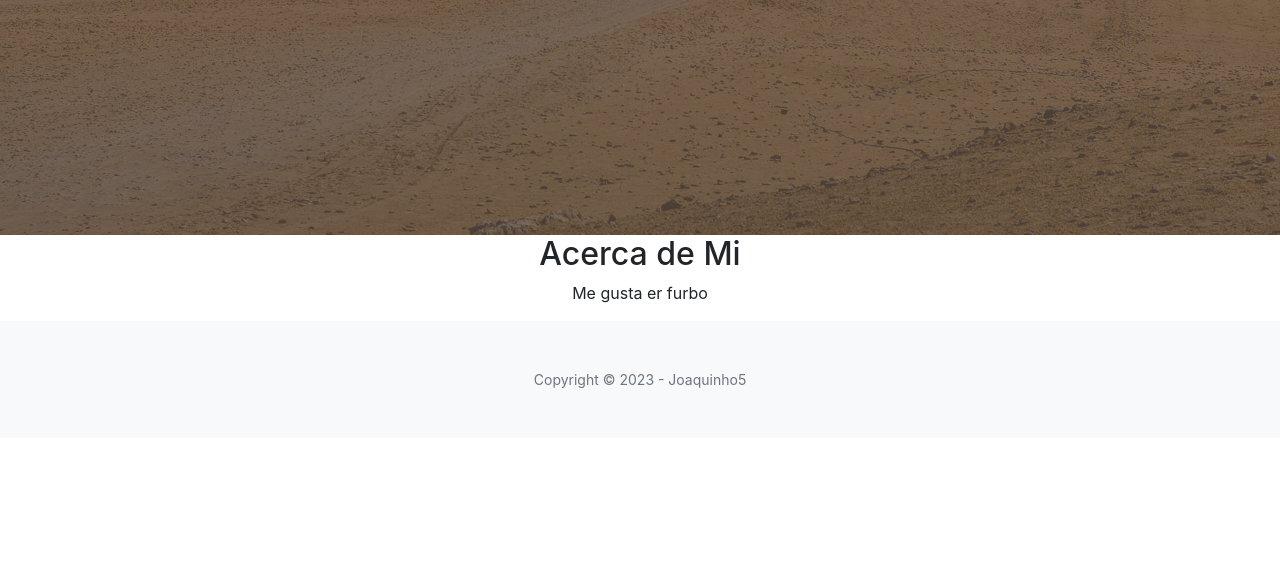
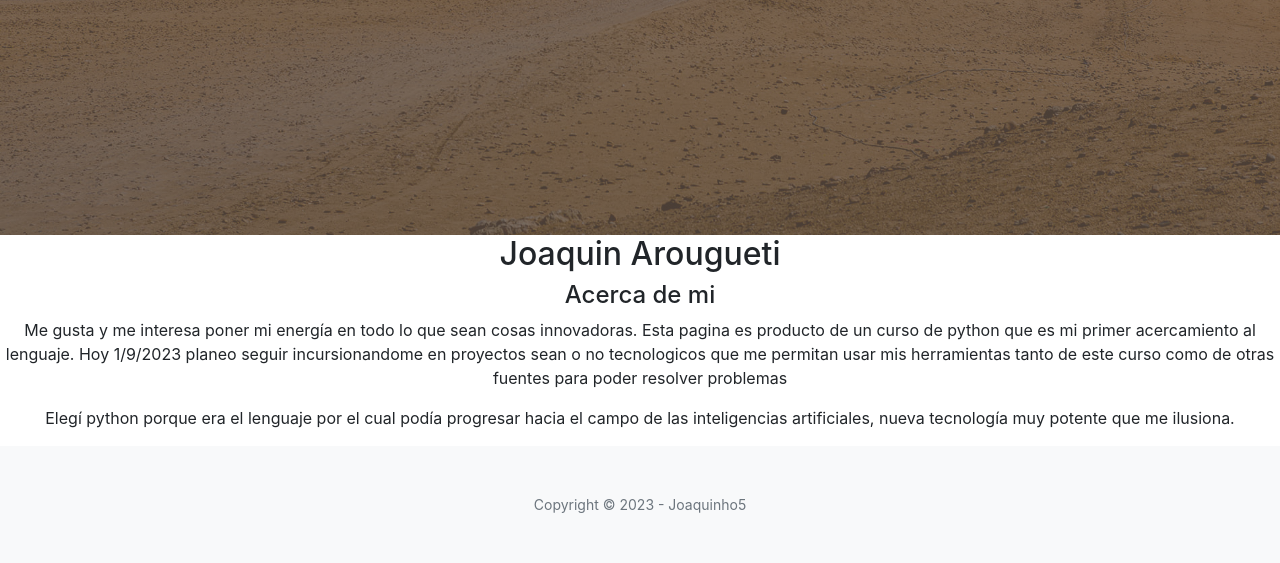
Before and after one commit to Joaquinho5/Arougueti-Joaquin-55630, a Django app: page /about/ in a window 1280 px wide. Shown: the part 565-1128 px from the top of the page. Before the commit the page ends 953 px from the top, so only its background shows below. Run offline with Django 4.2, Linux system fonts and the light colour scheme; some libraries are stand-ins or nearby versions.

Commit message:
Listo para entregar (about me extendido)

```diff
--- a/aplicacion/templates/aplicacion/aboutme.html
+++ b/aplicacion/templates/aplicacion/aboutme.html
@@ -9,11 +9,13 @@
 
     <div class="container">
        <h2 class="text-center text-dark">
-           Acerca de Mi
+           Joaquin Arougueti
        </h2>
+       <h4 class="text-center text-dark">Acerca de mi</h4>
     </div>
                  <div class="text-center">
-                    <p>Me gusta er furbo</p>
+                    <p>Me gusta y me interesa poner mi energía en todo lo que sean cosas innovadoras. Esta pagina es producto de un curso de python que es mi primer acercamiento al lenguaje. Hoy 1/9/2023 planeo seguir incursionandome en proyectos sean o no tecnologicos que me permitan usar mis herramientas tanto de este curso como de otras fuentes para poder resolver problemas</p>
+                    <p>Elegí python porque era el lenguaje por el cual podía progresar hacia el campo de las inteligencias artificiales, nueva tecnología muy potente que me ilusiona.</p>
                  </div>
 
 {% endblock contenido %}
--- a/aplicacion/templates/aplicacion/base.html
+++ b/aplicacion/templates/aplicacion/base.html
@@ -44,9 +44,8 @@
                         {% else %}
                         <li class="nav-item"><a class="nav-link" href="{% url 'registro' %}">Registro</a>
                         <li class="nav-item"><a class="nav-link" href="{% url 'login' %}">Login</a>
+                        {% endif %}
                         <li class="nav-item"><a class="nav-link" href="{% url 'about' %}">Acerca de mi</a>
-
-                        {% endif %}
                     </ul>
                 </div>
             </div>
```
Also changed, not shown: db.sqlite3.
